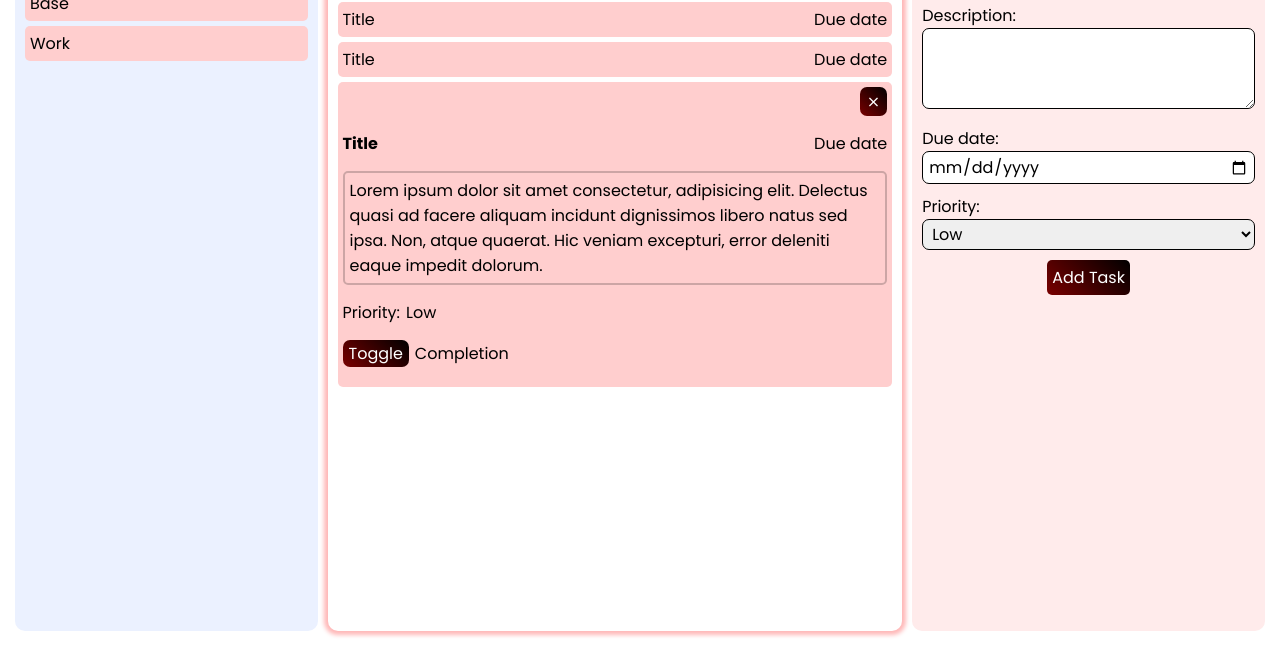
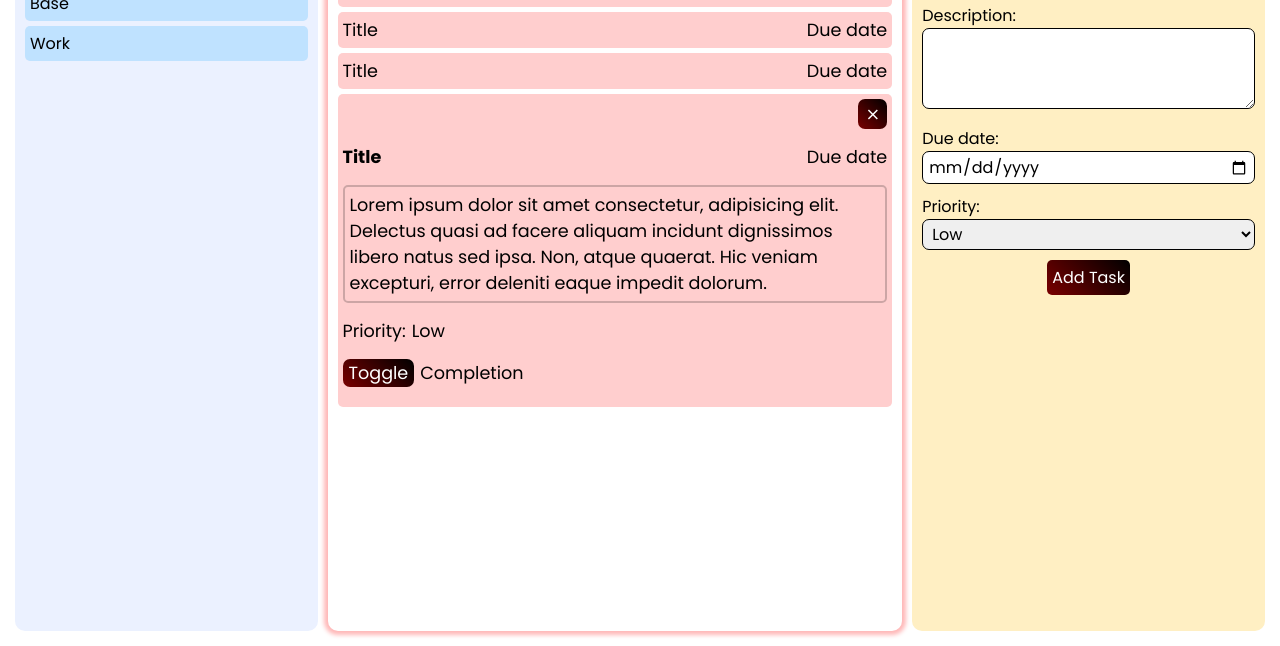
Before and after one commit to AleLoiac/todo-list, a website built with webpack: page src/template.html in a window 1280 px wide. Shown: the part 154-800 px from the top of the page. Built offline with nearby package versions, Linux system fonts and the light colour scheme.

Commit message:
Tweak color palette

```diff
--- a/src/styles.css
+++ b/src/styles.css
@@ -17,10 +17,11 @@
 }
 
 :root {
-    --color1: rgb(255 235 235);
+    --color1: rgb(255 239 195);
     --color2: rgb(255 206 206);
     --color3: rgb(255 184 184);
     --color4: rgb(235 241 255);
+    --color5: rgb(191 226 255);
 
     --gradient1: rgb(121 0 0);
     --gradient2: rgb(0, 0, 0);
@@ -80,6 +81,7 @@ button {
     box-shadow: 0px 0px 4px 4px var(--color3);
     height: 100%;
     flex: 2;
+    font-size: 1.1rem;
 }
 
 .new-todo-banner {
@@ -113,7 +115,7 @@ form > div:last-of-type {
 
 .add-project-btn,
 .project {
-    background-color: var(--color2);
+    background-color: var(--color5);
 }
 
 .add-todo-btn,
```
